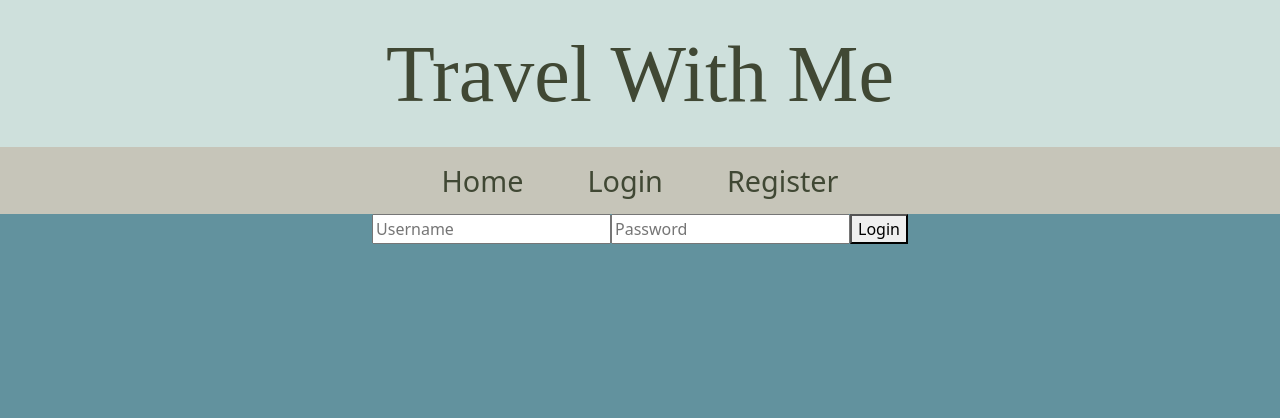
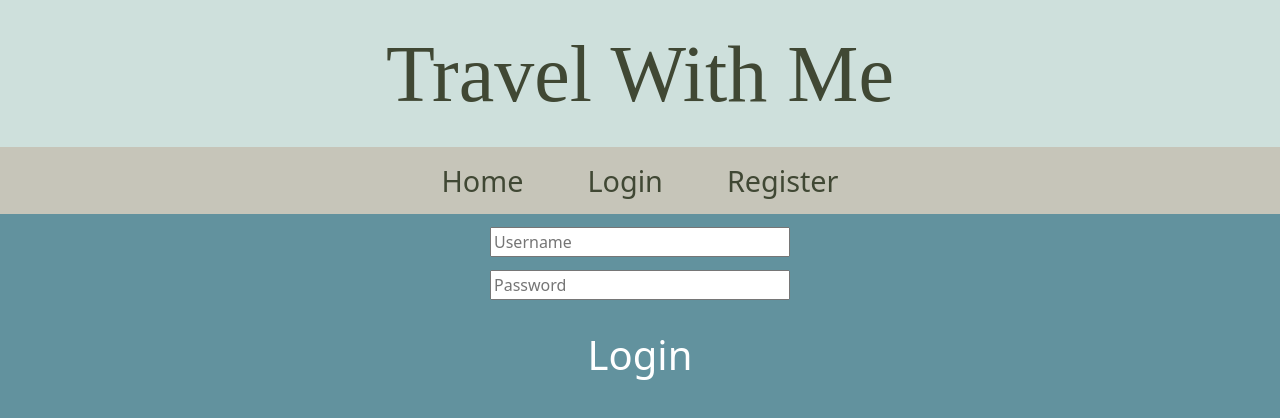
Before and after one commit to AustinByrd98/Travel-With-Me, a React (Create React App) app in the folder frontend/frontend/: page /login in a window 1280 px wide. Shown: the top 418 px of the page. Built offline with nearby package versions, Linux system fonts and the light colour scheme.

Commit message:
Style for consistency

```diff
--- a/frontend/frontend/src/App.js
+++ b/frontend/frontend/src/App.js
@@ -4,11 +4,8 @@ import './App.scss'
 import {useState} from "react";
 import Header from "./components/header.js";
 import MainNavBar from "./components/navBar.js";
-import TripCard from './components/TripCard.js'
 import Main from './components/Main.js'
 import Auth from './components/Auth.js'
-
-
 
 function App(props) {
 
--- a/frontend/frontend/src/App.scss
+++ b/frontend/frontend/src/App.scss
@@ -48,6 +48,29 @@ h1 {
         padding-top: 0;
         padding-bottom: 0;
     }
+
+    Button {
+        margin-right: 20px;
+        margin-left: 20px;
+        padding: 12px;
+        background-color: #c6c5b9;
+        color: #404834;
+        text-decoration: none;
+        font-size: larger;
+        border: 0;
+    }
+
+    h3 {
+        margin-right: 20px;
+        margin-left: 20px;
+        margin-top: 4px;
+        padding: 12px;
+        background-color: #c6c5b9;
+        color: #404834;
+        text-decoration: none;
+        font-size: larger;
+        font-weight: normal;
+    }
 }
 
 .trip-card {
@@ -87,17 +110,21 @@ h1 {
 
 .FormStyle {
     text-align: center;
+
     span {
         font-size: larger;
     }
+
     label {
         margin-left: 0%;
         margin-top: 1%;
     }
+
     input {
         width: 300px;
     }
-    .submitButton{
+
+    .submitButton {
         margin-top: 1%;
         width: auto;
     }
@@ -109,6 +136,7 @@ h1 {
         margin-top: 1%;
         color: white;
     }
+
     p {
         margin-top: 1%;
         font-size: larger;
@@ -159,3 +187,32 @@ h1 {
         border: none;
     }
 }
+
+.RegisterStyle {
+    text-align: center;
+
+    span {
+        font-size: larger;
+    }
+
+    input {
+        width: 300px;
+        margin-left: 0%;
+        margin-top: 1%;
+    }
+
+    .submitButton {
+        margin-top: 1%;
+        width: auto;
+        margin-right: 20px;
+        margin-left: 20px;
+        padding: 12px;
+        background-color: #62929e;
+        color: #404834;
+        text-decoration: none;
+        font-size: 40px;
+        color: White;
+        border: none;
+    }
+
+}
--- a/frontend/frontend/src/components/footer.js
+++ b/frontend/frontend/src/components/footer.js
@@ -18,7 +18,6 @@ const Footer = (props) => {
              <NavLink to="/" className="NavLinkStyle">Home</NavLink>
               <NavLink to= {`/edit/${id}`} className="NavLinkStyle" >Edit</NavLink>
               <button onClick={props.removeTrip}  className="DeleteRouteStyle" >DELETE</button>
-
             </Nav>
           </Navbar.Collapse>
         </Container>
--- a/frontend/frontend/src/components/navBar.js
+++ b/frontend/frontend/src/components/navBar.js
@@ -19,7 +19,7 @@ const MainNavBar = (props) => {
                                   <>
                                     <NavLink to="/new" className="NavLinkStyle">New Trip</NavLink>
                                     <h3>{props.user.username}</h3>
-                                    <Logout setUser={props.setUser}/>
+                                    <Logout setUser={props.setUser} />
                                   </>
                                 ) : (
                                 <>
--- a/frontend/frontend/src/pages/New.js
+++ b/frontend/frontend/src/pages/New.js
@@ -50,7 +50,7 @@ export default function New(props){
         <span>Name your Trip </span> <input type="text" name="tripName" value={newForm.tripName} onChange={handleChange}/>
       </label><br />
       <label>
-        <span>Data </span> <input type="text" name="date" value={newForm.date} onChange={handleChange}/><br />
+        <span>Date </span> <input type="text" name="date" value={newForm.date} onChange={handleChange}/><br />
       </label><br />
       <label>
         <span>Number of People </span> <input type="text" name="peopleNumber" value={newForm.peopleNumber} onChange={handleChange}/>
--- a/frontend/frontend/src/pages/index.js
+++ b/frontend/frontend/src/pages/index.js
@@ -3,7 +3,7 @@ import TripCard from "../components/TripCard.js";
 const Index = (props) =>{
     console.log(props)
     if(!props.trips){
-        return(<h1>loading</h1>)
+        return(<h1>Please Register Or Login</h1>)
     }
 
    return(
--- a/frontend/frontend/src/pages/login.js
+++ b/frontend/frontend/src/pages/login.js
@@ -25,6 +25,7 @@ const Login = ({ userLogin }) => {
     };
 
     return (
+        <div className="RegisterStyle">
         <form onSubmit={handleSubmit}>
                 <input
                     type="text"
@@ -32,18 +33,19 @@ const Login = ({ userLogin }) => {
                     value={username}
                     onChange={handleInputChange}
                     placeholder="Username"
-                />
+                /> <br />
                 <input
                     type="password"
                     name="password"
                     value={password}
                     onChange={handleInputChange}
                     placeholder="Password"
-                />
-                <button type="submit">
+                /> <br />
+                <button type="submit" className="submitButton">
                     Login
                 </button>
         </form>
+        </div>
     )
 }
 
--- a/frontend/frontend/src/pages/register.js
+++ b/frontend/frontend/src/pages/register.js
@@ -29,6 +29,7 @@ const Register = ({ newUser }) => {
     };
 
     return (
+        <div className="RegisterStyle">
         <form onSubmit={handleSubmit}>
             <input
                 type="text"
@@ -36,32 +37,33 @@ const Register = ({ newUser }) => {
                 value={registerForm.name}
                 onChange={handleInputChange}
                 placeholder="Name"
-            />
+            /> <br />
             <input
                 type="email"
                 name="email"
                 value={registerForm.email}
                 onChange={handleInputChange}
                 placeholder="Email"
-            />
+            /> <br />
             <input
                 type="text"
                 name="username"
                 value={registerForm.username}
                 onChange={handleInputChange}
                 placeholder="Username"
-            />
+            /> <br />
             <input
                 type="password"
                 name="password"
                 value={registerForm.password}
                 onChange={handleInputChange}
                 placeholder="Password"
-            />
-            <button type="submit">
+            /> <br />
+            <button type="submit" className="submitButton">
                 Register
             </button>
         </form>
+        </ div>
     )
 }
 
```
Also changed, not shown: frontend/frontend/src/components/userForm.js (+5 -3 lines), 1 other file (tests, documents, lock files or other folders).
